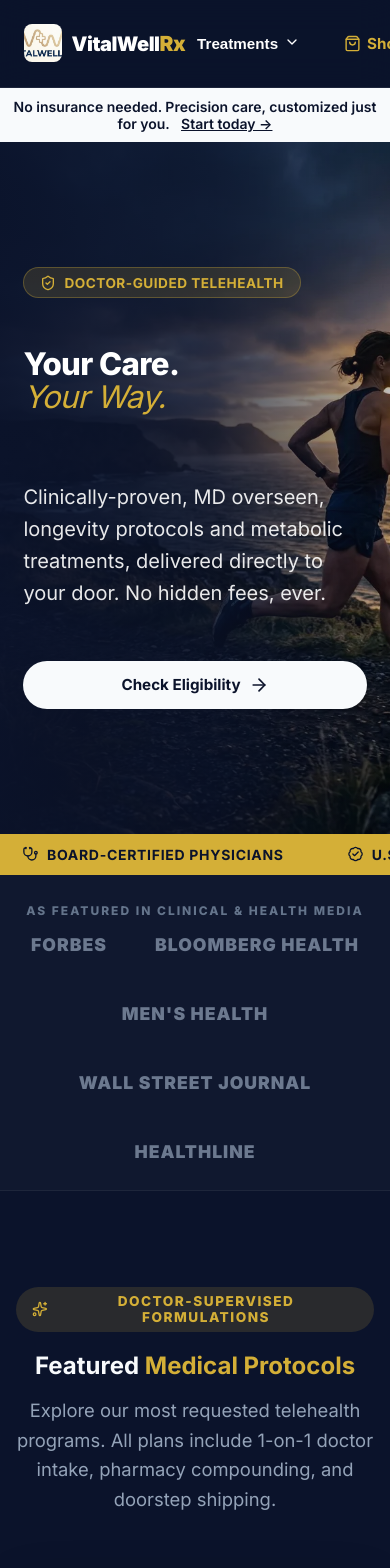
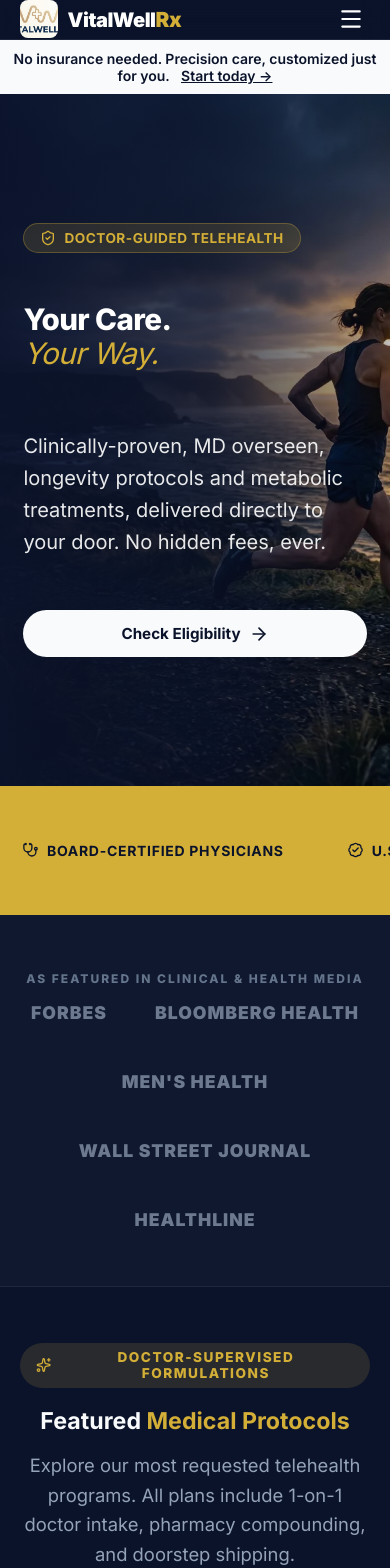
Before and after one commit to Emmanuelombaye/VitalWellRx, a Next.js app: page / in a window 390 px wide. Shown: the top 1568 px of the page. Built offline with nearby package versions, Linux system fonts and the light colour scheme.

Commit message:
Optimize mobile layout responsiveness, navigation drawer, and instant eager image loading

```diff
--- a/app/globals.css
+++ b/app/globals.css
@@ -205,6 +205,18 @@
   100% { transform: translateX(-50%); }
 }
 
+/* Responsive Display Utilities */
+.hidden { display: none !important; }
+@media (min-width: 769px) {
+  .md\:flex { display: flex !important; }
+  .md\:hidden { display: none !important; }
+  .md\:grid { display: grid !important; }
+}
+@media (max-width: 768px) {
+  .md\:flex { display: none !important; }
+  .md\:hidden { display: flex !important; }
+}
+
 /* ===== Responsive Breakpoints for Mobile Displays ===== */
 @media (max-width: 1024px) {
   .grid-cols-4 { grid-template-columns: repeat(2, 1fr); }
@@ -213,17 +225,23 @@
 }
 
 @media (max-width: 768px) {
-  .h1 { font-size: 2.25rem !important; }
-  .h2 { font-size: 1.75rem !important; }
+  .h1 { font-size: 2.15rem !important; line-height: 1.15 !important; margin-bottom: 1rem !important; }
+  .h2 { font-size: 1.65rem !important; line-height: 1.2 !important; }
+
+  section {
+    padding-top: 3.5rem !important;
+    padding-bottom: 3.5rem !important;
+  }
 
   .container {
-    padding: 0 1rem;
+    padding: 0 1.25rem !important;
   }
 
   .grid-cols-2,
   .grid-cols-3,
   .grid-cols-4 {
     grid-template-columns: 1fr !important;
+    gap: 1.25rem !important;
   }
 
   .condition-card-grid {
@@ -245,13 +263,14 @@
 
   .footer-main-grid {
     grid-template-columns: 1fr !important;
-    gap: 2.5rem !important;
+    gap: 2.25rem !important;
   }
 
   .btn-primary, .btn-outline {
-    padding: 0.85rem 1.75rem;
+    padding: 0.85rem 1.5rem;
     font-size: 0.95rem;
     width: 100%;
+    min-height: 44px;
   }
 
   /* Portal Dashboard Mobile */
@@ -270,8 +289,8 @@
 }
 
 @media (max-width: 480px) {
-  .h1 { font-size: 1.95rem !important; }
-  .h2 { font-size: 1.5rem !important; }
+  .h1 { font-size: 1.85rem !important; }
+  .h2 { font-size: 1.45rem !important; }
 
   .glass-card {
     padding: 1.25rem;
--- a/app/page.tsx
+++ b/app/page.tsx
@@ -202,7 +202,7 @@
                 <div>
                   {/* Card Image Banner */}
                   <div style={{ position: 'relative', height: '240px', width: '100%' }}>
-                    <Image src={fp.image} alt={fp.title} fill sizes="(max-width: 768px) 100vw, 50vw" quality={80} style={{ objectFit: 'cover' }} />
+                    <Image src={fp.image} alt={fp.title} fill sizes="(max-width: 768px) 100vw, 50vw" quality={80} loading="eager" priority style={{ objectFit: 'cover' }} />
                     <div style={{ position: 'absolute', top: '1rem', left: '1rem', backgroundColor: 'rgba(11,19,43,0.9)', backdropFilter: 'blur(8px)', color: 'var(--primary-gold)', padding: '5px 14px', borderRadius: '99px', fontSize: '0.75rem', fontWeight: 900, textTransform: 'uppercase', border: '1px solid rgba(212,175,55,0.4)' }}>
                       {fp.badge}
                     </div>
--- a/app/shop/page.tsx
+++ b/app/shop/page.tsx
@@ -218,7 +218,7 @@
                 <div>
                   {/* Product Image */}
                   <div style={{ position: 'relative', height: '230px', width: '100%', overflow: 'hidden' }}>
-                    <Image src={p.image} alt={p.name} fill sizes="(max-width: 768px) 100vw, 33vw" quality={80} style={{ objectFit: 'cover' }} />
+                    <Image src={p.image} alt={p.name} fill sizes="(max-width: 768px) 100vw, 33vw" quality={80} loading="eager" priority={p.id === 'tirzepatide-injectable' || p.id === 'glp1-odt'} style={{ objectFit: 'cover' }} />
                     <div style={{ position: 'absolute', top: '0.85rem', left: '0.85rem', backgroundColor: 'rgba(11,19,43,0.9)', backdropFilter: 'blur(8px)', color: 'var(--primary-gold)', padding: '4px 12px', borderRadius: '99px', fontSize: '0.75rem', fontWeight: 900, textTransform: 'uppercase', border: '1px solid rgba(212,175,55,0.4)' }}>
                       {p.badge}
                     </div>
--- a/components/Navbar.tsx
+++ b/components/Navbar.tsx
@@ -199,11 +199,11 @@
         </div>
 
         {/* Right CTAs */}
-        <div style={{ display: 'flex', alignItems: 'center', gap: '1rem' }}>
-          <Link href="/dashboard" style={{ fontWeight: 600, color: '#94A3B8', fontSize: '0.875rem', textDecoration: 'none' }}>
+        <div style={{ display: 'flex', alignItems: 'center', gap: '0.75rem' }}>
+          <Link href="/dashboard" className="hidden md:inline-flex" style={{ fontWeight: 600, color: '#94A3B8', fontSize: '0.875rem', textDecoration: 'none' }}>
             Portal
           </Link>
-          <Link href="/get-started" className="btn-primary" style={{ padding: '0.55rem 1.35rem', fontSize: '0.875rem' }}>
+          <Link href="/get-started" className="btn-primary hidden md:inline-flex" style={{ padding: '0.55rem 1.35rem', fontSize: '0.875rem' }}>
             Get Started
           </Link>
 
--- a/components/WhatWeTreat.tsx
+++ b/components/WhatWeTreat.tsx
@@ -216,7 +216,7 @@
                   {/* Card Header & Main Overview */}
                   <div className="condition-card-grid">
                     <div style={{ position: 'relative', height: '220px', width: '100%', borderRadius: '1rem', overflow: 'hidden' }}>
-                      <Image src={item.image} alt={item.title} fill sizes="(max-width: 768px) 100vw, 320px" quality={80} style={{ objectFit: 'cover' }} />
+                      <Image src={item.image} alt={item.title} fill sizes="(max-width: 768px) 100vw, 320px" quality={80} loading="eager" style={{ objectFit: 'cover' }} />
                       <div style={{ position: 'absolute', top: '0.75rem', left: '0.75rem', backgroundColor: 'rgba(11,19,43,0.85)', backdropFilter: 'blur(8px)', color: 'var(--primary-gold)', padding: '4px 12px', borderRadius: '99px', fontSize: '0.75rem', fontWeight: 800, textTransform: 'uppercase', border: '1px solid rgba(212,175,55,0.3)' }}>
                         {item.badge}
                       </div>
```
